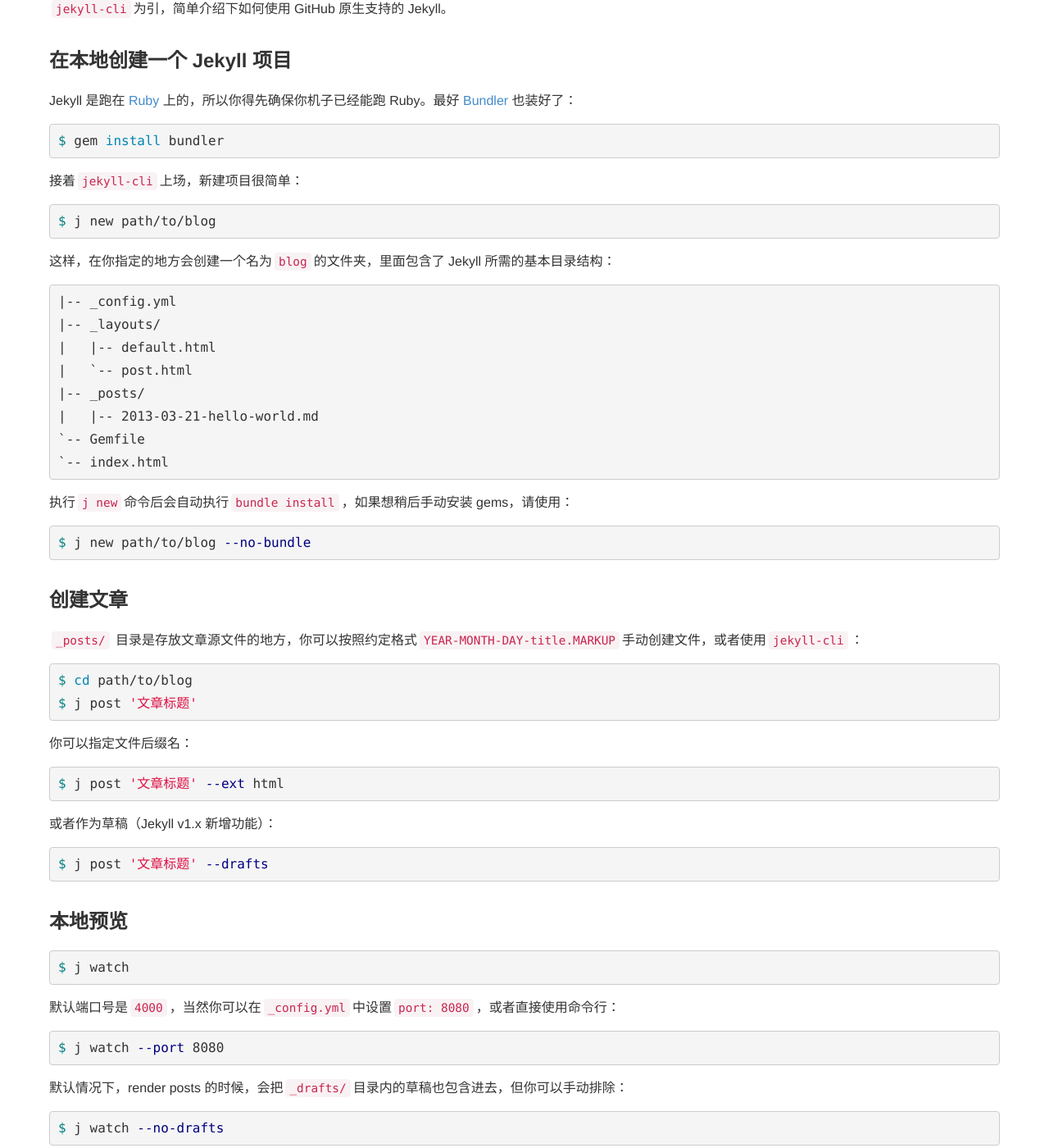
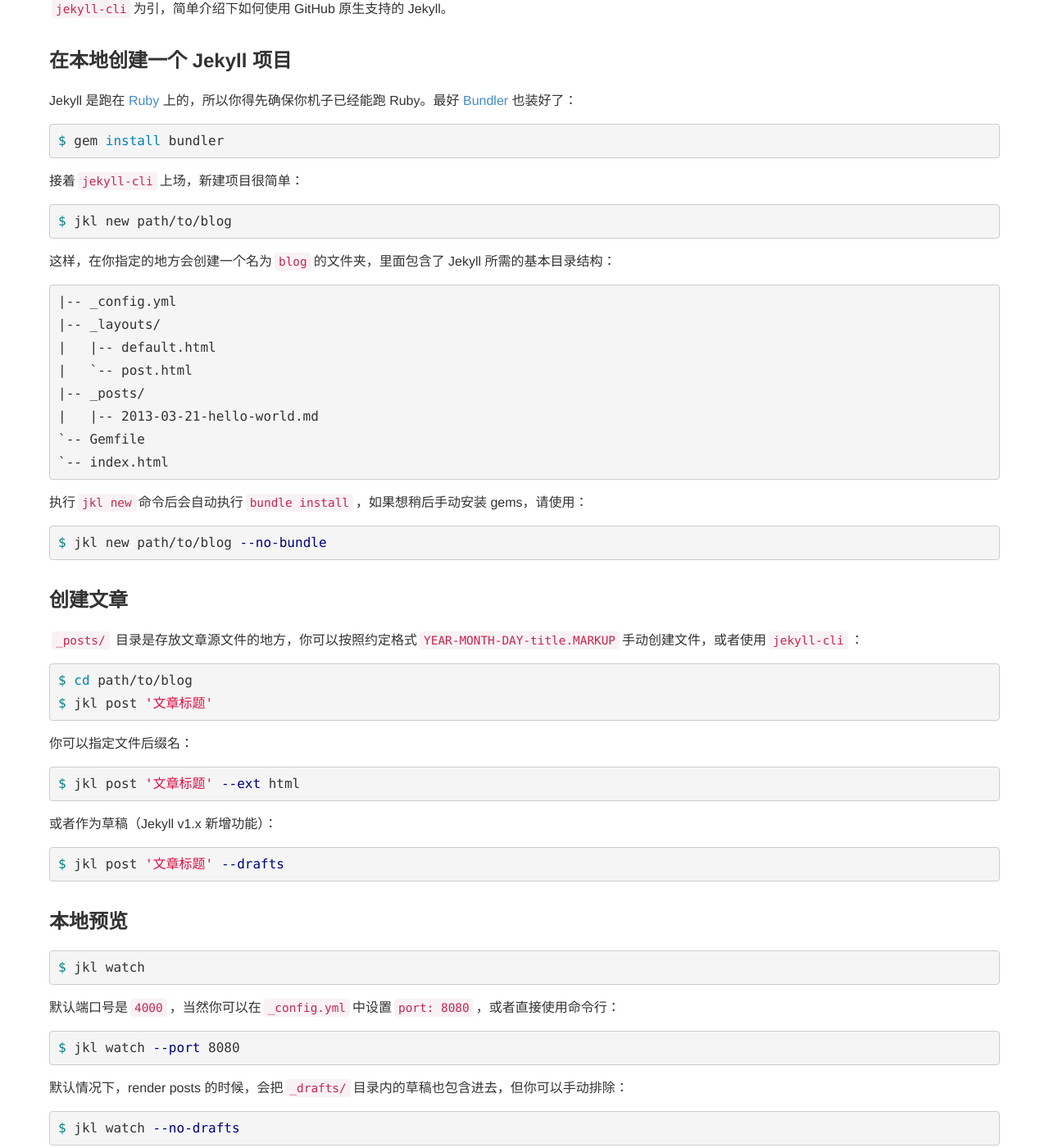
Before and after one commit to antife-yinyue/MrZhang.me, a Jekyll site: the page built from _posts/2013-03-21-using-jekyll-with-github-pages.md, in a window 1280 px wide and 1400 px high, scrolled down 545 px. Shown: the whole window at 82% size. Built offline with Jekyll 4.4.1, drawn with Linux system fonts in a browser that asks for light colours; Markdown is read by kramdown in place of the engine named in the settings; comment, search, counter and statistics services are not loaded; some of the changed text lies outside the part shown.

Commit message:
update command name

````diff
--- a/_posts/2013-03-21-using-jekyll-with-github-pages.md
+++ b/_posts/2013-03-21-using-jekyll-with-github-pages.md
@@ -28,7 +28,7 @@
 接着{{ jekyll_cli }}上场，新建项目很简单：
 
 ```bash
-$ j new path/to/blog
+$ jkl new path/to/blog
 ```
 
 这样，在你指定的地方会创建一个名为`blog`的文件夹，里面包含了 Jekyll 所需的基本目录结构：
@@ -44,10 +44,10 @@
 `-- index.html
 ```
 
-执行`j new`命令后会自动执行`bundle install`，如果想稍后手动安装 gems，请使用：
+执行`jkl new`命令后会自动执行`bundle install`，如果想稍后手动安装 gems，请使用：
 
 ```bash
-$ j new path/to/blog --no-bundle
+$ jkl new path/to/blog --no-bundle
 ```
 
 {{ site.excerpt_separator }}
@@ -58,43 +58,43 @@
 
 ```bash
 $ cd path/to/blog
-$ j post '文章标题'
+$ jkl post '文章标题'
 ```
 
 你可以指定文件后缀名：
 
 ```bash
-$ j post '文章标题' --ext html
+$ jkl post '文章标题' --ext html
 ```
 
 或者作为草稿（Jekyll v1.x 新增功能）：
 
 ```bash
-$ j post '文章标题' --drafts
+$ jkl post '文章标题' --drafts
 ```
 
 ## 本地预览
 
 ```bash
-$ j watch
+$ jkl watch
 ```
 
 默认端口号是`4000`，当然你可以在`_config.yml`中设置`port: 8080`，或者直接使用命令行：
 
 ```bash
-$ j watch --port 8080
+$ jkl watch --port 8080
 ```
 
 默认情况下，render posts 的时候，会把`_drafts/`目录内的草稿也包含进去，但你可以手动排除：
 
 ```bash
-$ j watch --no-drafts
+$ jkl watch --no-drafts
 ```
 
 {{ jekyll_cli }}有个贴心功能，就是使用默认浏览器自动打开本地预览地址：
 
 ```bash
-$ j watch --open
+$ jkl watch --open
 ```
 
 本地服务跑起来之后，Jekyll 会自动创建`_site/`目录，把`blog/`目录内__不是__以下划线开头的文件（夹）全部 Copy 进来，Markdown 文件也会编译成 HTML。
@@ -106,13 +106,13 @@
 我喜欢 [Sass](http://sass-lang.com)，所以{{ jekyll_cli }}也就有了这个功能。命令就是：
 
 ```bash
-$ j sass
+$ jkl sass
 ```
 
 设计博客外观的时候，Sass 文件频繁改动，希望能自动执行编译操作，使用：
 
 ```bash
-$ j sass --watch
+$ jkl sass --watch
 ```
 
 编译时使用的参数，可以在`_config.yml`中设置，具体有哪些参数可用，可以在终端执行`compass help compile`查看。写在`_config.yml`内的参数的格式跟终端显示的有一些区别，就是：去掉`--`前缀，然后把连字符`-`改成下划线`_`，如果没有参数值的，用布尔值`true`跟`false`代替。
@@ -122,7 +122,7 @@
 在 GitHub 上新建一个仓库，然后在终端执行：
 
 ```bash
-$ j git
+$ jkl git
 ```
 
 终端会提示你输入具有读写权限的仓库地址，示例地址见下图：
@@ -132,16 +132,16 @@
 ## 部署
 
 ```bash
-$ j deploy
+$ jkl deploy
 ```
 
 该命令会将`blog/`目录内的文件（夹）push 到你刚刚创建的仓库中。本地预览时生成的`_site/`目录是不需要的，建议写进`.gitignore`。
 
 ### 写在最后
 
-{{ jekyll_cli }}的命令，除了`j new`，其他都需要在`blog/`目录内执行。
+{{ jekyll_cli }}的命令，除了`jkl new`，其他都需要在`blog/`目录内执行。
 
-更多命令可以运行`j -h`查看。列出某个命令所有 options，使用`j [command] -h`，比如`j post -h`。
+更多命令可以运行`jkl -h`查看。列出某个命令所有 options，使用`jkl [command] -h`，比如`jkl post -h`。
 
 本文只是简单介绍，想要更深入的使用 Jekyll，需要你自己看[文档](http://jekyllrb.com/docs/home/)。
 
````
